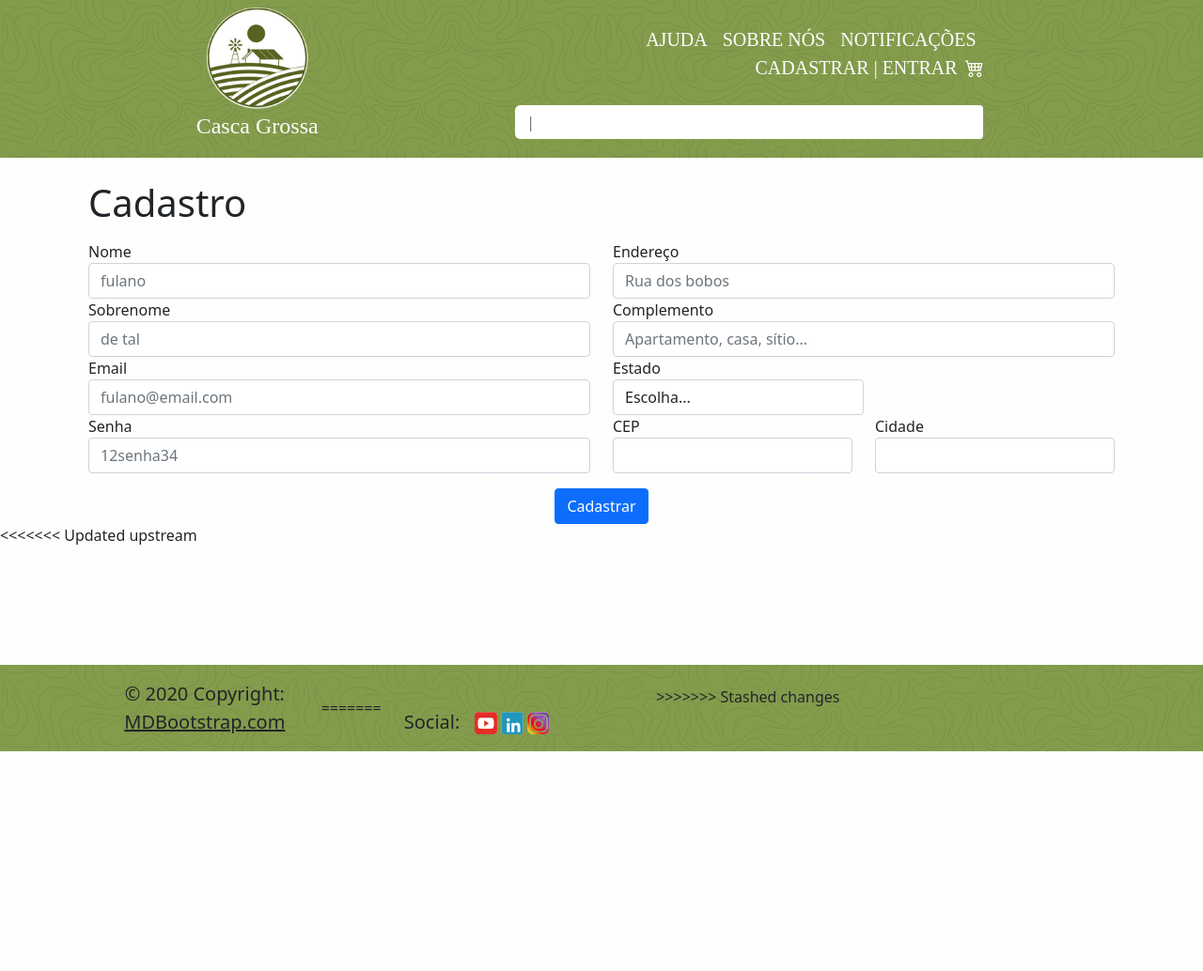
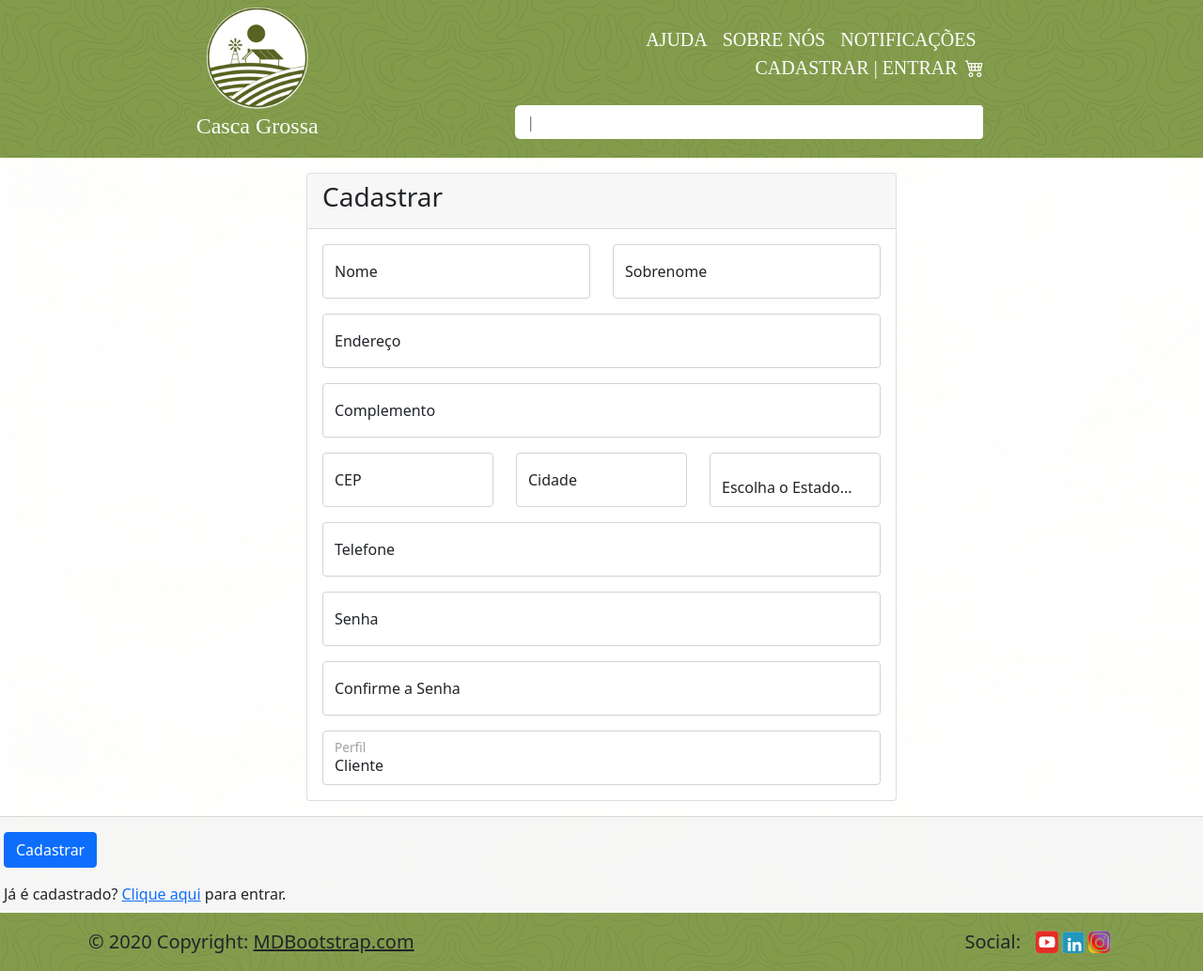
Before and after one commit to renata-machado/Casca-Grossa, a FastAPI app: page /form_cadastro in a window 1280 px wide. Shown: the whole page at 94% size. Before the commit the page ends 800 px from the top, so only its background shows below. Run offline with FastAPI, Linux system fonts and the light colour scheme; some libraries are stand-ins or nearby versions; some web fonts are replaced.

Commit message:
atualização form_cadastro

```diff
--- a/templates/include/footer.html
+++ b/templates/include/footer.html
@@ -1,4 +1,3 @@
-<<<<<<< Updated upstream
 <footer class="text-center mt-auto w-100" style="background-color: #839c4c; background-image: url(static/img/fundoBranco.png);">
   <div class="container d-flex justify-content-between align-items-center py-3">
     <!-- Copyright -->
@@ -6,12 +5,6 @@
       © 2020 Copyright:
       <a class="text-body" href="https://mdbootstrap.com/">MDBootstrap.com</a>
     </div>
-=======
-
-
-<footer class="text-center mt-auto w-100" style="background-color: #839c4c; background-image: url(static/img/fundoBranco.png);">
-  <div class="container">
->>>>>>> Stashed changes
 
     <!-- Social Icons -->
     <div class="d-flex align-items-center">
--- a/templates/pages/form_cadastro.html
+++ b/templates/pages/form_cadastro.html
@@ -1,83 +1,105 @@
-{% extends "shared/base.html" %} {% block subtitulo %}Entrar{% endblock %} {%
+{% extends 'shared/base.html' %} {% block subtitulo %}Cadastrar{% endblock %} {%
 block conteudo %}
-
-<div class="container mt-4">
-    <div>
-        <h1>Cadastro</h1>
+<div class="row">
+  <div class="col-6 offset-3 mt-3 mb-3">
+    <form action="/post_cadastrar" method="post">
+      <div class="card">
+        <div class="card-header">
+          <h3>Cadastrar</h3>
         </div>
-  <div class="row mt-3">
-    <form action="pastadestino.php" method="POST" class="w-100">
+        <div class="card-body">
           <div class="row">
-        <!-- Lado esquerdo -->
-        <div class="col-md-6">
-          <div class="form-group">
-            <label for="inputName">Nome</label>
-            <input
-              type="text"
-              id="inputName"
-              class="form-control"
-              placeholder="fulano"
-              required
-            />
-          </div>
-          <div class="form-group">
-            <label for="inputSurname">Sobrenome</label>
+            <div class="col-6">
+              <div class="form-floating">
                 <input
                   type="text"
                   class="form-control"
-              id="inputSurname"
-              placeholder="de tal"
-              required
+                  id="nome"
+                  name="nome"
+                  placeholder="Nome"
                 />
+                <label for="nome">Nome</label>
               </div>
-          <div class="form-group">
-            <label for="inputEmail4">Email</label>
+            </div>
+            <div class="col-6">
+              <div class="form-floating">
                 <input
-              type="email"
+                  type="text"
                   class="form-control"
-              id="inputEmail4"
-              placeholder="fulano@email.com"
-              required
+                  id="nome"
+                  name="nome"
+                  placeholder="Nome"
                 />
+                <label for="nome">Sobrenome</label>
               </div>
-          <div class="form-group">
-            <label for="inputPassword4">Senha</label>
+            </div>
+          </div>
+          <div class="col mt-3">
+            <div class="form-floating">
               <input
-              type="password"
+                type="text"
                 class="form-control"
-              id="inputPassword4"
-              placeholder="12senha34"
-              required
+                id="nome"
+                name="nome"
+                placeholder="Nome"
+              />
+              <label for="nome">Endereço</label>
+            </div>
+          </div>
+
+
+              <div class="col mt-3">
+                <div class="form-floating">
+                <input
+                  type="text"
+                  class="form-control"
+                  id="inputAddress2"
+                  name="inputAddress2"
+                  placeholder="Complemento"
+                />
+                <label for="nome">Complemento</label>
+              </div>
+
+
+
+
+
+            <div class="row">
+              <div class="col mt-3">
+                <div class="form-floating">
+                  <label for="inputZip">CEP</label>
+                  <input
+                    type="text"
+                    class="form-control"
+                    id="inputZip"
+                    name="inputZip"
+                    placeholder="CEP"
                   />
                 </div>
               </div>
 
-        <!-- Lado direito -->
-        <div class="col-md-6">
-          <div class="form-group">
-            <label for="inputAddress">Endereço</label>
+            <div class="col mt-3">
+              <div class="form-floating">
+                <label for="inputCity">Cidade</label>
                 <input
                   type="text"
                   class="form-control"
-              id="inputAddress"
-              placeholder="Rua dos bobos"
-              required
+                  id="inputCity"
+                  name="inputCity"
+                  placeholder="Cidade"
                 />
               </div>
-          <div class="form-group">
-            <label for="inputAddress2">Complemento</label>
-            <input
-              type="text"
-              class="form-control"
-              id="inputAddress2"
-              placeholder="Apartamento, casa, sítio..."
-            />
             </div>
-          <div class="form-row">
-            <div class="form-group col-md-6">
-              <label for="inputState">Estado</label>
+
+
+
+
+
+            <div class="col mt-3">
+
+              <div class="form-floating col">
                 <select id="inputState" class="form-control" required>
-                <option selected hidden>Escolha...</option>
+                  <option selected hidden>Escolha o Estado...</option>
                   <option value="AC">Acre</option>
                   <option value="AL">Alagoas</option>
                   <option value="AP">Amapá</option>
@@ -108,38 +130,58 @@
                 </select>
               </div>
             </div>
-          <div class="row">
-            <div class="col-6">
-              <div class="form-group">
-                <label for="inputZip">CEP</label>
+          </div>
+        </div>
+            <div class="form-floating mt-3">
               <input
                 type="text"
                 class="form-control"
-                  id="inputZip"
-                  required
+                id="telefone"
+                name="telefone"
+                placeholder="Telefone"
               />
+              <label for="telefone">Telefone</label>
             </div>
+            <div class="form-floating mt-3">
+              <input
+                type="password"
+                class="form-control"
+                id="senha"
+                name="senha"
+                placeholder="Senha"
+              />
+              <label for="senha">Senha</label>
             </div>
-            <div class="col-6">
-              <div class="form-group">
-                <label for="inputCity">Cidade</label>
+            <div class="form-floating mt-3">
               <input
-                  type="text"
+                type="password"
                 class="form-control"
-                  id="inputCity"
-                  required
+                id="confsenha"
+                name="confsenha"
+                placeholder="Confirme a Senha"
               />
+              <label for="confsenha">Confirme a Senha</label>
             </div>
+            <div class="form-floating mt-3">
+              <select name="perfil" id="perfil" class="form-control">
+                <option value="1">Cliente</option>
+                <option value="2">Vendedor</option>
+              </select>
+              <label for="perfil">Perfil</label>
             </div>
           </div>
           </div>
           </div>
 
-      <div class="mt-3 text-center">
-        <button type="submit" class="btn btn-primary">Cadastrar</button>
+
+        <div class="card-footer">
+          <button class="btn btn-primary mt-2">Cadastrar</button>
+          <div class="mt-3">
+            Já é cadastrado? <a href="/">Clique aqui</a> para entrar.
+          </div>
+        </div>
       </div>
     </form>
   </div>
 </div>
-
 {% endblock %}
```
Also changed, not shown: form cadastro antigo.txt (added, +145 -0 lines). Lines whose indentation alone changed are shown as unchanged.
